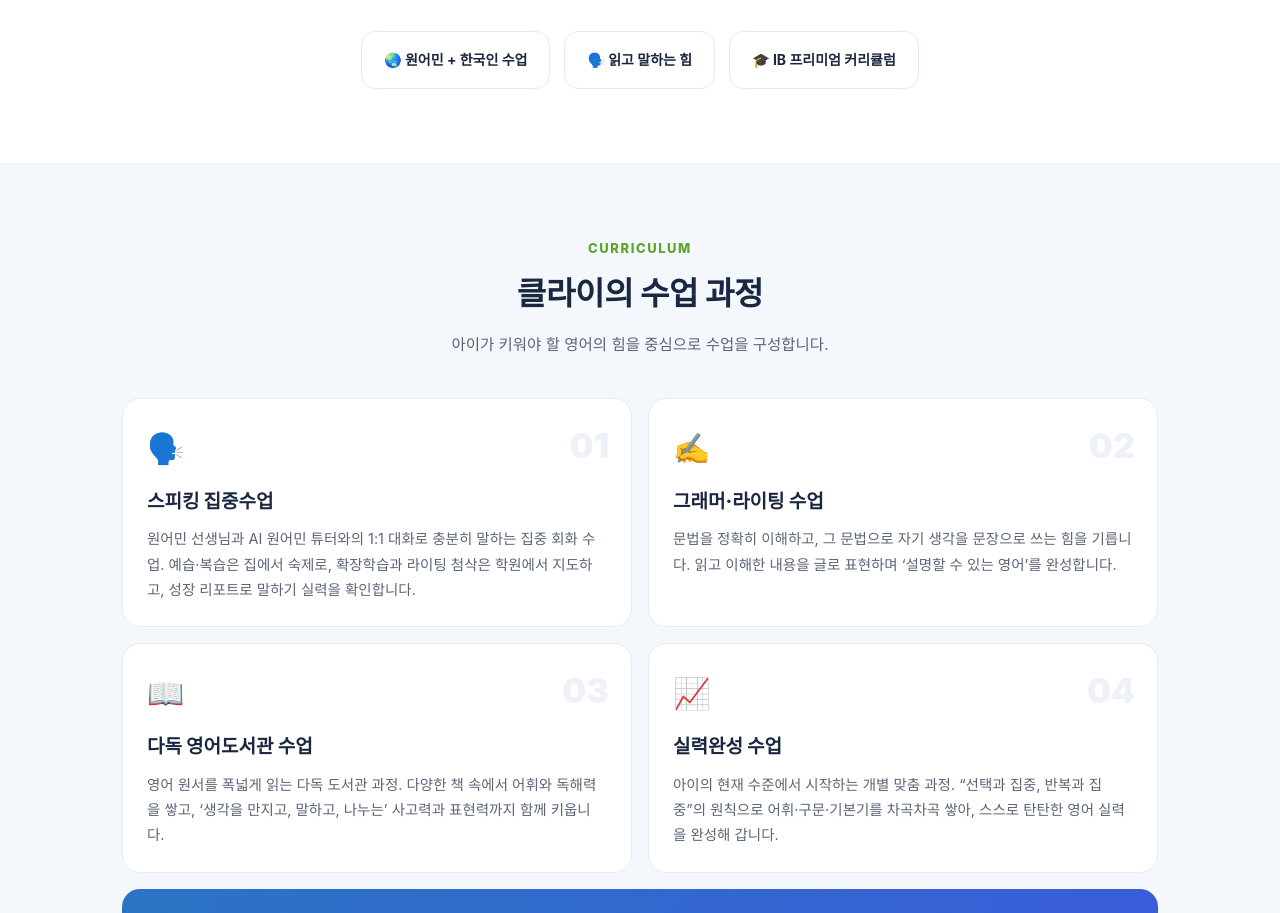
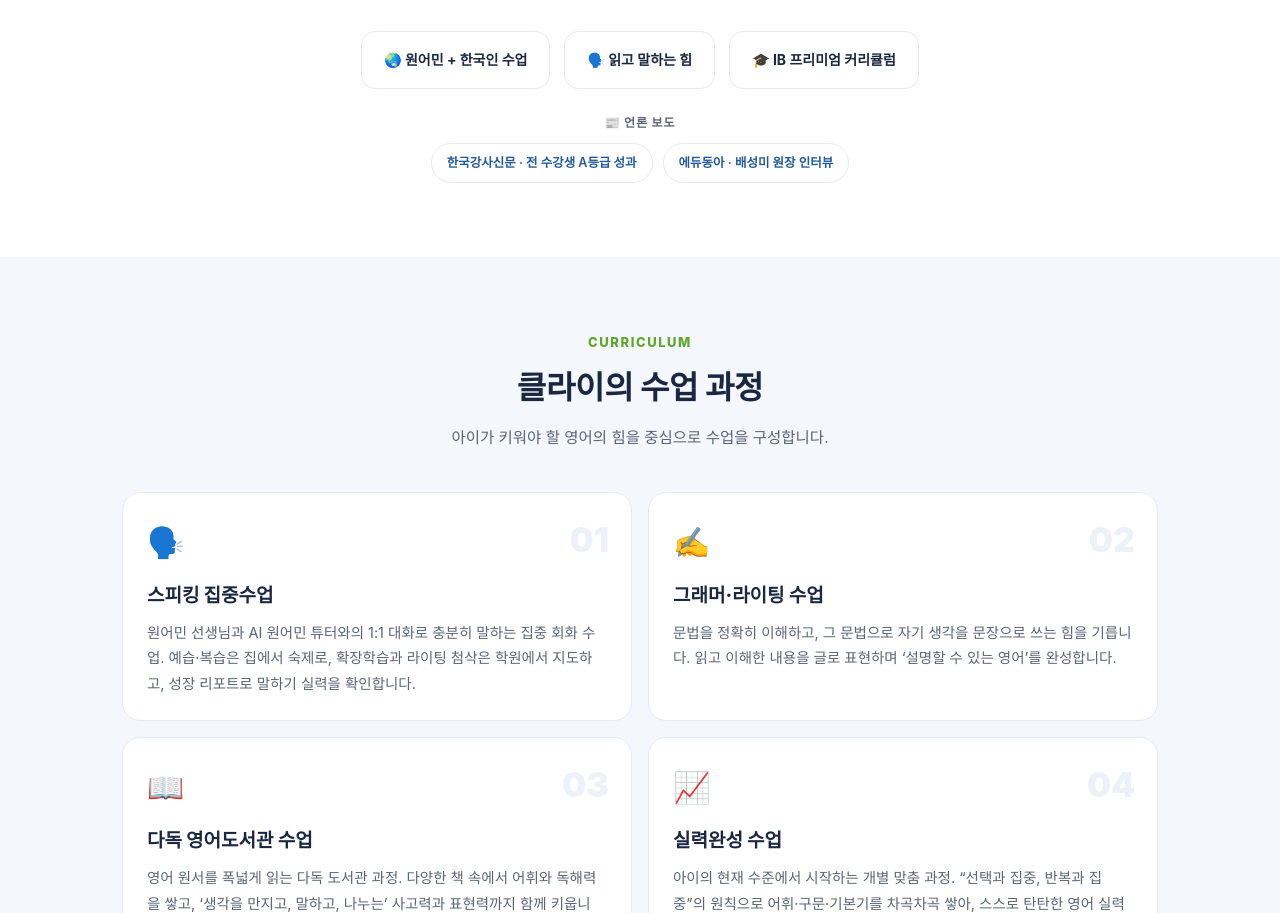
Before and after one commit to klaiyjpt-stack/klai-academy, a plain HTML site: page site/index.html in a window 1280 px wide. Shown: the part 888-1801 px from the top of the page. Drawn offline with Linux system fonts and the light colour scheme; no server answers.

Commit message:
content(home): 학원소개에 언론보도 링크 2개(한국강사신문·에듀동아) 추가

```diff
--- a/site/index.html
+++ b/site/index.html
@@ -170,6 +170,13 @@
       <div class="pillar">🗣️ 읽고 말하는 힘</div>
       <div class="pillar">🎓 IB 프리미엄 커리큘럼</div>
     </div>
+    <div style="text-align:center;margin-top:24px">
+      <div style="font-size:12px;font-weight:800;color:var(--sub);letter-spacing:.08em;margin-bottom:10px">📰 언론 보도</div>
+      <div style="display:flex;gap:10px;justify-content:center;flex-wrap:wrap">
+        <a href="https://www.lecturernews.com/news/articleView.html?idxno=52109" target="_blank" rel="noopener" style="font-size:12.5px;font-weight:600;color:var(--blue-d);border:1px solid var(--line);border-radius:999px;padding:8px 15px;background:#fff">한국강사신문 · 전 수강생 A등급 성과</a>
+        <a href="https://edu.donga.com/news/articleView.html?idxno=43527" target="_blank" rel="noopener" style="font-size:12.5px;font-weight:600;color:var(--blue-d);border:1px solid var(--line);border-radius:999px;padding:8px 15px;background:#fff">에듀동아 · 배성미 원장 인터뷰</a>
+      </div>
+    </div>
   </div>
 </section>
 
```
